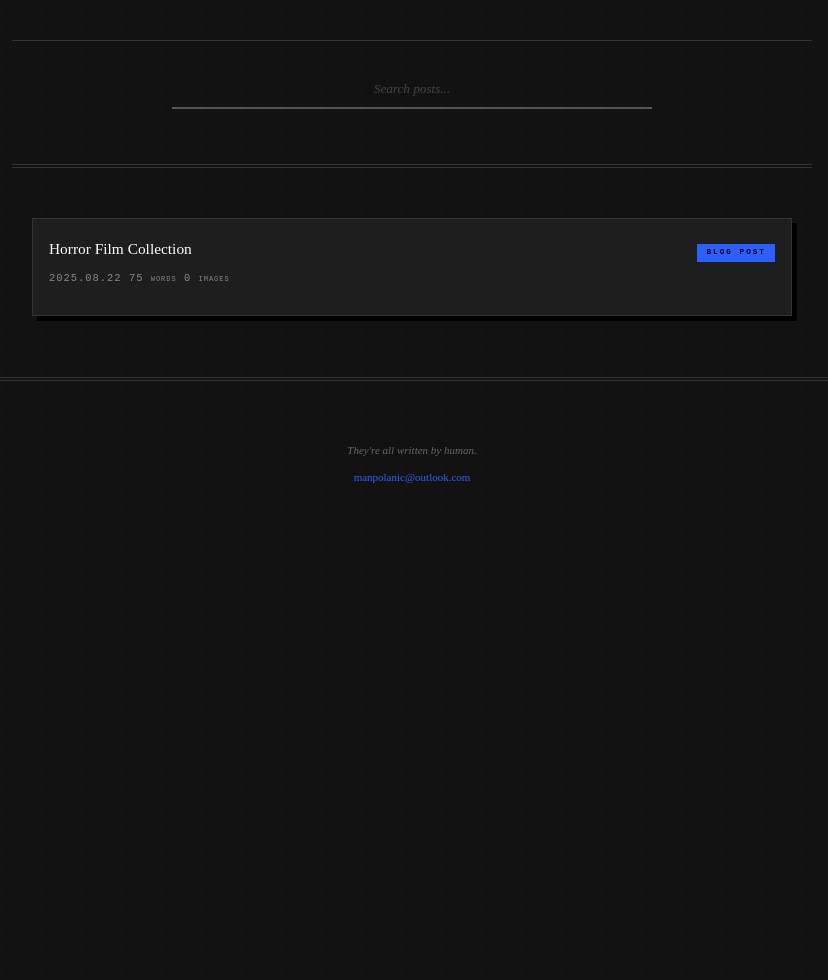
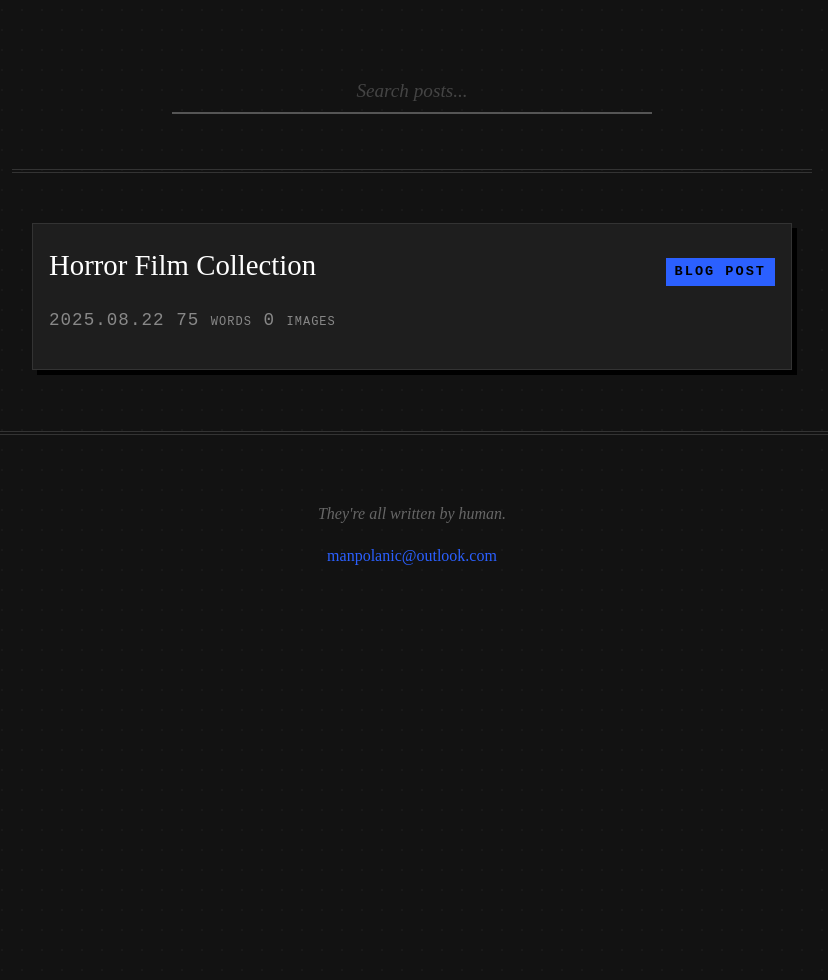
Before and after one commit to lptl/lptl.github.io, a Jekyll site: the page built from index.html, in a window 1280 px wide. Shown: the whole page, without its empty margins (228-1056 px from the left). Built offline with Jekyll 4.4.1, drawn with Linux system fonts in a browser that asks for light colours; comment, search, counter and statistics services are not loaded.

Commit message:
add content

```diff
--- a/assets/css/style.css
+++ b/assets/css/style.css
@@ -34,8 +34,8 @@ body {
     color: var(--ink-color);
     background-color: var(--paper-bg);
     min-height: 100vh;
-    line-height: 1.5; /* Tighter line height for newspaper density */
-    font-size: 11px; /* Reduced from 14px - classic newspaper body size */
+    line-height: 1.6;
+    font-size: 16px; /* Increased for better readability */
 
     /* Subtle Grain Texture for the dark background */
     background-image:
@@ -64,7 +64,7 @@ pre, code {
     border: 1px solid var(--border-color);
     padding: 2px 5px;
     color: #8daaff; /* Pastel blue for code text */
-    font-size: 10px; /* Smaller code font */
+    font-size: 14px; /* Increased for readability */
 }
 pre {
     padding: 1.5em;
@@ -88,17 +88,8 @@ pre {
     position: relative;
 }
 
-.site-header::before {
-    content: "";
-    display: block;
-    width: 100%;
-    height: 1px;
-    background: var(--border-color);
-    margin-bottom: 5px;
-}
-
 .site-title {
-    font-size: 2.8em; /* Reduced from 3.8em */
+    font-size: 3.5em; /* Increased for impact */
     font-weight: normal;
     color: var(--ink-color); /* White title */
     letter-spacing: 2px;
@@ -176,7 +167,7 @@ pre {
 
 .post-title {
     margin: 0 0 8px 0; /* Reduced from 10px */
-    font-size: 1.4em; /* Reduced from 1.8em */
+    font-size: 1.8em; /* Increased for readability */
     font-weight: normal;
     color: #fff;
     font-style: normal;
@@ -187,7 +178,7 @@ pre {
 }
 
 .post-meta {
-    font-size: 0.95em; /* Reduced from 1em */
+    font-size: 1.1em; /* Increased for readability */
     color: #888; /* Dim grey for metadata */
     font-variant: small-caps;
     letter-spacing: 1px;
@@ -195,7 +186,7 @@ pre {
 }
 
 .post-type {
-    font-size: 0.7em; /* Reduced from 0.75em */
+    font-size: 0.85em; /* Increased for readability */
     text-transform: uppercase;
     font-family: var(--font-mono);
     letter-spacing: 2px;
```
